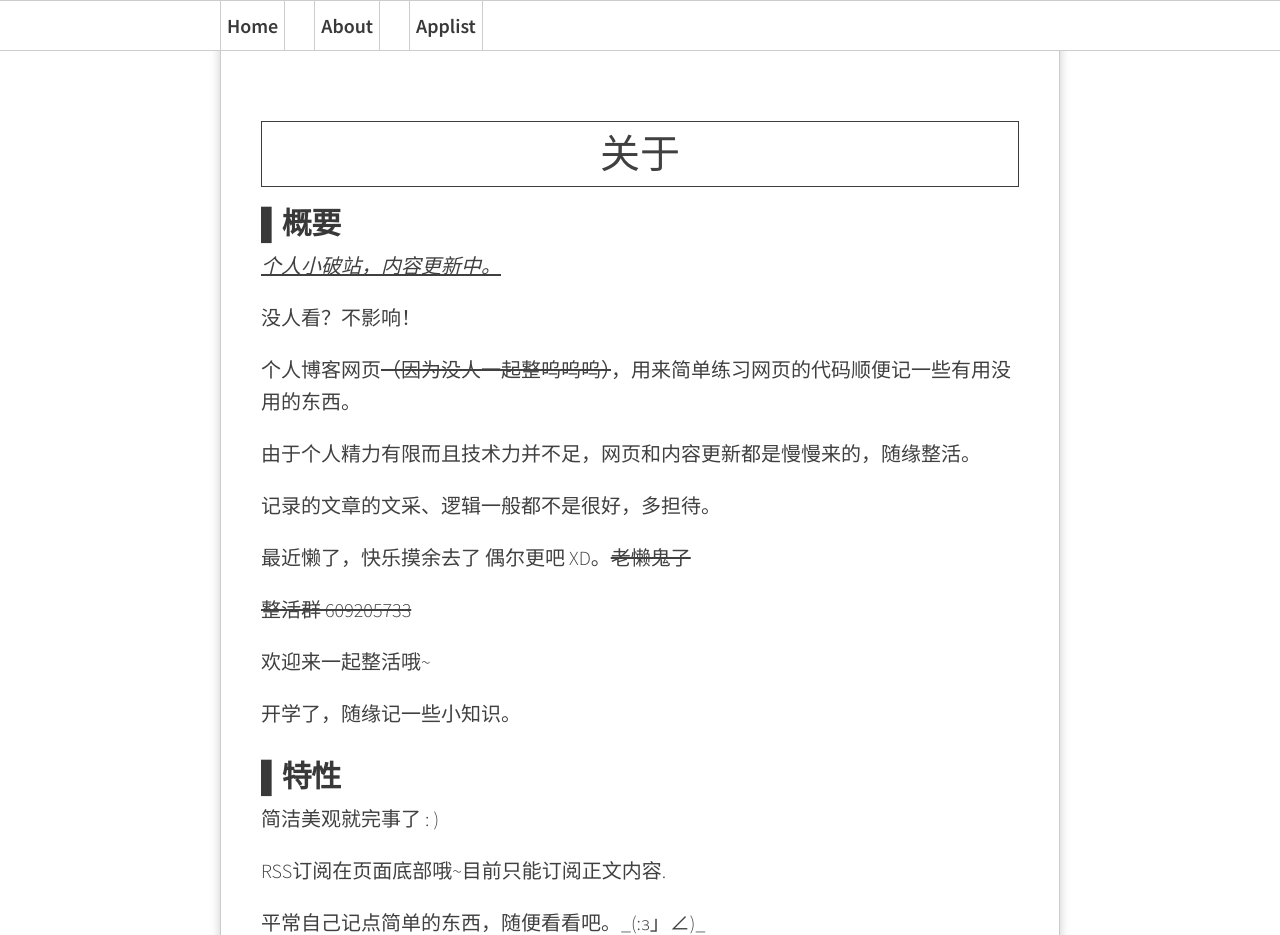
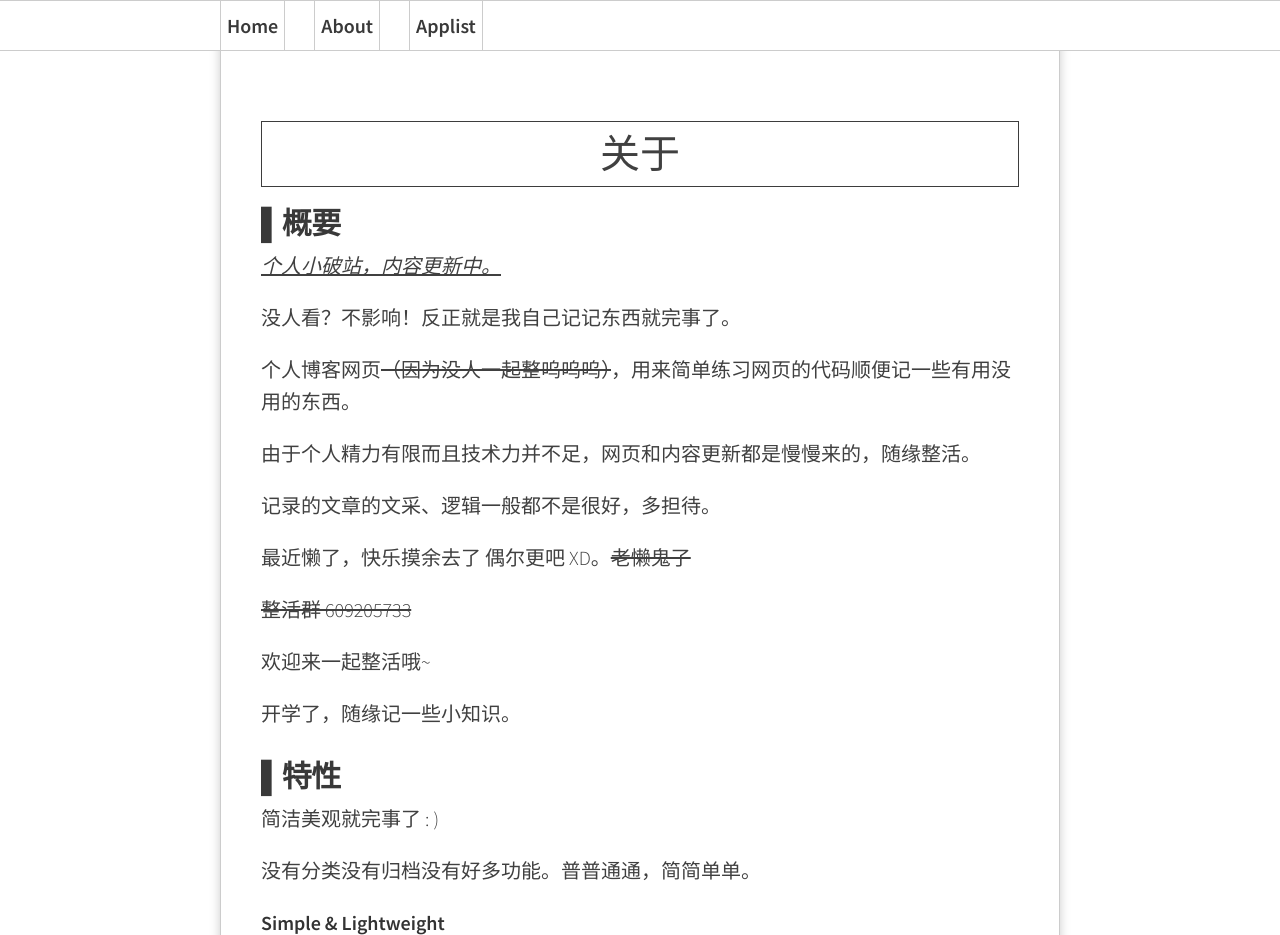
Before and after one commit to Melody-of-Oblivion/Melody-of-Oblivion.github.io, a Jekyll site: the page built from pages/about.md, in a window 1280 px wide and 1400 px high, cut to the strip 0-935 px from the top of the window. Built offline with Jekyll 4.4.1, drawn with Linux system fonts in a browser that asks for light colours; some of the changed text lies outside the part shown.

Commit message:
Update about.md

```diff
--- a/pages/about.md
+++ b/pages/about.md
@@ -7,7 +7,7 @@ permalink: /about/
 
 *<u>个人小破站，内容更新中。</u>*
 
-没人看？不影响！
+没人看？不影响！反正就是我自己记记东西就完事了。
 
 个人博客网页~~（因为没人一起整呜呜呜）~~，用来简单练习网页的代码顺便记一些有用没用的东西。
 
@@ -27,7 +27,11 @@ permalink: /about/
 
 简洁美观就完事了 : )
 
-RSS订阅在页面底部哦~目前只能订阅正文内容.
+没有分类没有归档没有好多功能。普普通通，简简单单。
+
+**Simple & Lightweight**
+
+RSS订阅在页面底部哦~目前只能订阅正文内容，想要的可以订阅。
 
 平常自己记点简单的东西，随便看看吧。‍\_(:з」∠)_
 
```
